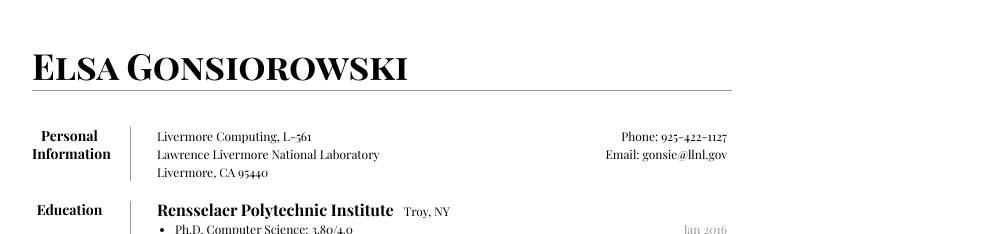
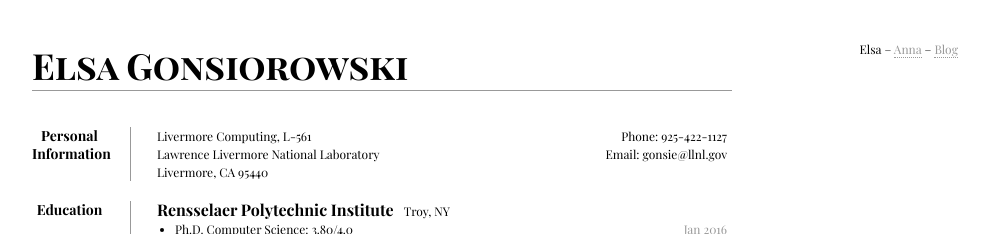
Before and after one commit to gonsie/gonsie.github.io, a Jekyll site: the page index.html, which Jekyll copies as it is, in a window 1280 px wide. Shown: the top 234 px of the page, without its empty margins (258-1247 px from the left). Built offline with Jekyll 4.4.1, drawn with Linux system fonts in a browser that asks for light colours; some web fonts are replaced.

Commit message:
site navigation

```diff
--- a/index.html
+++ b/index.html
@@ -15,7 +15,8 @@
         <link href='https://fonts.googleapis.com/css?family=PT+Serif:400,400italic,700,700italic' rel='stylesheet' type='text/css'>
         <link rel="stylesheet" href="octicons/octicons.css">
     <style type="text/css">
-        * { margin: 0; padding: 0; }
+      * { margin: 0; padding: 0; }
+      .header { position: absolute; width:95%; text-align:right; font-family: "Playfair Display", serif; font-weight: normal; font-size: 12px;}
         body { font: 12px "Playfair Display", serif; line-height: 18px; }
         .clear { clear: both; }
         #page-wrap { width: 700px; margin: 40px auto 60px; }
@@ -52,7 +53,9 @@
 </head>
 
 <body>
-
+  <div class="header noprint">
+    Elsa &ndash; <a href="http://anna.gonsie.com">Anna</a> &ndash; <a href="http://gonsie.com/notes">Blog</a>
+  </div>
     <div id="page-wrap">
 
         <div id="contact-info" class="vcard">
```
